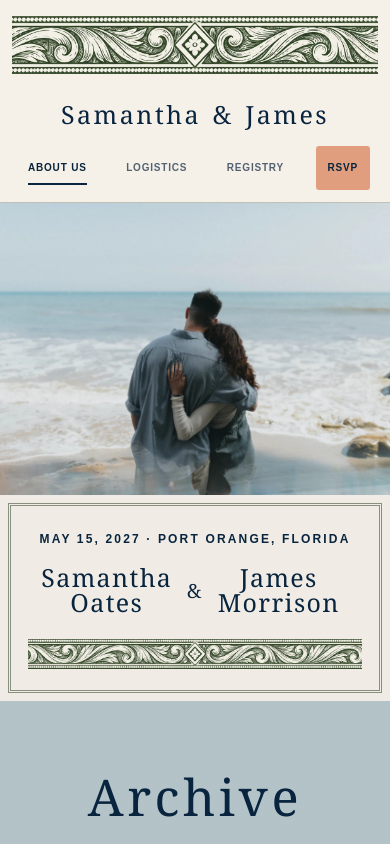
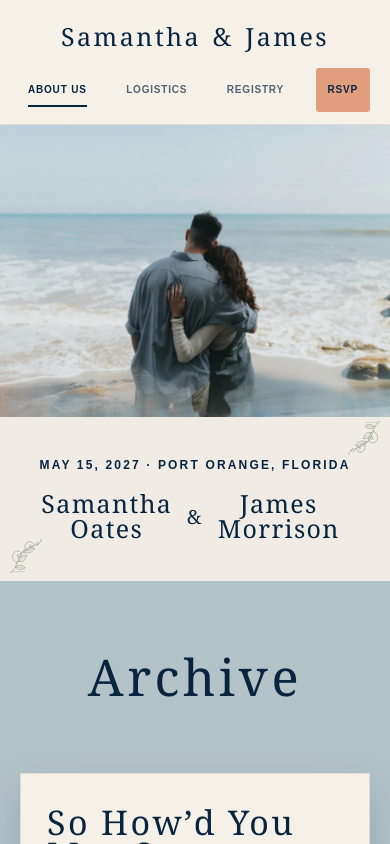
Before and after one commit to jcm-sno/jcm-sno.github.io, a Next.js app: page / in a window 390 px wide. Shown: the top 844 px of the page. Built offline with nearby package versions, Linux system fonts and the light colour scheme; a web font is replaced by a local one.

Commit message:
Refine ring details into delicate green botanical accents

```diff
--- a/app/components/ring-ornament.tsx
+++ b/app/components/ring-ornament.tsx
@@ -1,22 +1,29 @@
-/** A cropped view of the green acanthus engraving, with its central diamond retained.
- * The SVG viewport crops the sides on phones instead of shrinking the detail away.
- */
-export default function RingOrnament({ className = "" }: { className?: string }) {
+/** Fine botanical linework and the small diamond echo Samantha’s ring. */
+export default function RingOrnament() {
   return (
-    <svg
-      className={`ring-ornament ${className}`.trim()}
-      viewBox="0 253 2172 184"
-      width="2172"
-      height="184"
-      preserveAspectRatio="xMidYMid slice"
-      aria-hidden="true"
-      focusable="false"
-    >
-      <image href="/green-acanthus-engraving.webp" width="2172" height="724" />
+    <svg className="ring-ornament" viewBox="0 0 70 48" width="70" height="48"
+      fill="none" stroke="currentColor" strokeWidth="1" strokeLinecap="round"
+      strokeLinejoin="round" aria-hidden="true" focusable="false">
+      <path d="M35 15L44 24L35 33L26 24ZM35 20L39 24L35 28L31 24Z" />
+      <path d="M23 24C17 25 15 30 9 28C11 23 16 22 23 24ZM47 24C53 23 55 18 61 20C59 25 54 26 47 24ZM9 28C15 29 19 28 23 24M61 20C55 19 51 20 47 24" />
     </svg>
   );
 }
 
-export function RingFrame() {
-  return <span className="ring-frame" aria-hidden="true" />;
+export function RingCorners() {
+  return (
+    <span className="ring-corners" aria-hidden="true">
+      {["top", "bottom"].map((corner) => (
+        <svg key={corner} className={`ring-corner ring-corner-${corner}`}
+          viewBox="0 0 100 100" width="100" height="100" fill="none"
+          stroke="currentColor" strokeWidth="1.15" strokeLinecap="round"
+          strokeLinejoin="round" focusable="false">
+          <path d="M14 86C34 75 26 49 46 35C64 22 82 25 85 10M30 64C19 60 16 46 23 40C29 34 39 36 40 44C41 51 32 53 30 48C29 45 32 43 34 45M49 34C43 22 53 13 62 16C72 20 66 30 60 27C57 25 59 22 61 22" />
+          <path d="M34 60C36 48 45 45 52 47C49 50 49 55 45 58C42 61 39 61 34 60ZM44 39C48 37 51 32 56 34C58 28 65 29 70 31C64 39 55 44 44 39ZM27 73C30 79 40 80 48 75C43 68 34 66 27 73Z" />
+          <path d="M36 58L48 49M47 38L66 32M30 73L44 75M19 84C31 81 37 85 46 83" strokeWidth=".65" />
+          <path d="M76 16L80 20L76 24L72 20Z" strokeWidth=".9" />
+        </svg>
+      ))}
+    </span>
+  );
 }
--- a/app/components/site-header.tsx
+++ b/app/components/site-header.tsx
@@ -1,4 +1,4 @@
-import RingOrnament from "./ring-ornament";
+import Link from "next/link";
 
 type SiteHeaderProps = {
   active: "about" | "logistics" | "registry" | "rsvp";
@@ -13,8 +13,6 @@ const links = [
 
 export default function SiteHeader({ active }: SiteHeaderProps) {
   return (
-    <>
-      <div className="site-engraving" aria-hidden="true"><RingOrnament /></div>
     <header className="site-nav">
       <Link className="wordmark" href="/" aria-label="Samantha and James home">
         Samantha <span>&amp;</span> James
@@ -32,7 +30,5 @@ export default function SiteHeader({ active }: SiteHeaderProps) {
         ))}
       </nav>
     </header>
-    </>
   );
 }
-import Link from "next/link";
--- a/app/logistics/page.tsx
+++ b/app/logistics/page.tsx
@@ -1,7 +1,6 @@
 import type { Metadata } from "next";
 import FastAnchorNav from "../components/fast-anchor-nav";
 import SiteHeader from "../components/site-header";
-import RingOrnament from "../components/ring-ornament";
 
 export const metadata: Metadata = {
   title: "Logistics | Samantha & James",
@@ -92,7 +91,6 @@ export default function LogisticsPage() {
           <div className="logistics-section-heading">
             <p className="section-number">Schedule</p>
             <h2 id="schedule-title">Save the Weekend</h2>
-            <RingOrnament />
             <p className="schedule-intro">
               A first look at our plans. Times are tentative and shown in
               Eastern Time; we’ll share final details here as they come together.
@@ -162,7 +160,6 @@ export default function LogisticsPage() {
           <div className="logistics-section-heading centered-heading">
             <p className="section-number">Getting here</p>
             <h2 id="travel-title">Nearby Airports</h2>
-            <RingOrnament />
           </div>
           <div className="airport-grid">
             {airports.map((airport) => (
@@ -188,7 +185,6 @@ export default function LogisticsPage() {
             <div>
               <p className="section-number">Where to stay</p>
               <h2 id="lodging-title">Lodging Information</h2>
-              <RingOrnament />
             </div>
           </div>
 
--- a/app/page.tsx
+++ b/app/page.tsx
@@ -1,6 +1,6 @@
 /* eslint-disable @next/next/no-img-element */
 import SiteHeader from "./components/site-header";
-import RingOrnament, { RingFrame } from "./components/ring-ornament";
+import { RingCorners } from "./components/ring-ornament";
 
 const responsiveWidths = [640, 960] as const;
 
@@ -104,7 +104,7 @@ export default function Home() {
             fetchPriority="high"
           />
           <div className="hero-copy">
-            <RingFrame />
+            <RingCorners />
             <p className="eyebrow">May 15, 2027 · Port Orange, Florida</p>
             <h1
               id="hero-title"
@@ -120,14 +120,12 @@ export default function Home() {
                 <span>Morrison</span>
               </span>
             </h1>
-            <RingOrnament />
           </div>
         </section>
 
         <section id="our-story" className="scrapbook-section" aria-labelledby="story-heading">
           <div className="scrapbook-heading">
             <h2 id="story-heading">Archive</h2>
-            <RingOrnament />
           </div>
 
           <div
@@ -137,7 +135,6 @@ export default function Home() {
           >
             <article className="story-card field-day-story">
               <div className="story-heading-fields">
-                <RingOrnament />
                 <p className="clip-kicker">Same neighborhood · first Field Day</p>
                 <h3 id="field-day-heading">So How’d You Meet?</h3>
               </div>
@@ -235,7 +232,6 @@ export default function Home() {
           >
             <article className="story-card boston-story">
               <div className="story-heading-fields">
-                <RingOrnament />
                 <p className="clip-kicker">Boston · beginning to date</p>
                 <h3 id="boston-heading">Life in Cambridge Montage</h3>
               </div>
@@ -304,7 +300,6 @@ export default function Home() {
           >
             <article className="story-card long-distance-story">
               <div className="story-heading-fields">
-                <RingOrnament />
                 <p className="clip-kicker">Scotland · California · long distance</p>
                 <h3 id="long-distance-heading">Across the Distance</h3>
               </div>
@@ -345,7 +340,6 @@ export default function Home() {
           >
             <article className="story-card engagement-story">
               <div className="story-heading-fields">
-                <RingOrnament />
                 <p className="clip-kicker">Engagement</p>
                 <h3 id="engagement-heading">The Big Weekend</h3>
               </div>
--- a/app/ring-ornaments.css
+++ b/app/ring-ornaments.css
@@ -1,111 +1,100 @@
-/* Continuous green acanthus borders inspired by the ring's engraved band. */
+/* A restrained stationery accent: open corners, never a continuous frame. */
 :root {
-  --engraved-green: #43543d;
-}
-
-.ring-ornament {
-  display: block;
-  width: min(340px, 100%);
-  height: auto;
-  aspect-ratio: 2172 / 184;
-  min-height: 32px;
-  margin-inline: auto;
-  overflow: hidden;
-  pointer-events: none;
-}
-
-.site-engraving {
-  padding: 24px 20px 12px;
-  background: var(--album-paper);
-}
-
-.site-engraving .ring-ornament {
-  width: 100%;
-  height: auto;
-  min-height: 58px;
-  aspect-ratio: 2172 / 184;
-}
-
-.site-nav {
-  border-bottom-color: color-mix(in srgb, var(--engraved-green) 30%, transparent);
+  --engraved-green: #65785f;
 }
 
 .hero-copy {
   position: relative;
 }
 
-.ring-frame {
+.ring-corners,
+.ring-corner {
   position: absolute;
-  inset: 8px;
-  border: 3px double color-mix(in srgb, var(--engraved-green) 60%, transparent);
   pointer-events: none;
 }
 
-.hero-copy > .ring-ornament {
-  width: 100%;
-  min-height: 30px;
-  margin-top: 24px;
-  margin-bottom: -6px;
+.ring-corners {
+  inset: 0;
+  color: var(--engraved-green);
 }
 
-.scrapbook-heading .ring-ornament {
-  width: min(440px, 100%);
-  min-height: 40px;
-  margin-top: 26px;
+.ring-corner {
+  width: 74px;
+  height: 74px;
+  opacity: .85;
 }
 
-.story-heading-fields > .ring-ornament {
-  width: 100%;
-  min-height: 28px;
-  margin-bottom: 24px;
+.ring-corner-top {
+  top: -13px;
+  right: -13px;
+  transform: rotate(180deg);
+}
+
+.ring-corner-bottom {
+  bottom: -13px;
+  left: -13px;
+}
+
+/* A tiny diamond is the only echo on the registry and RSVP pages. */
+.ring-ornament {
+  display: block;
+  width: 54px;
+  height: auto;
+  color: var(--engraved-green);
+  pointer-events: none;
 }
 
 .registry-workspace > .ring-ornament {
-  width: min(520px, 100%);
-  min-height: 44px;
-  margin-bottom: 36px;
+  margin: 0 auto 24px;
 }
 
-.utility-hero > .ring-ornament,
-.logistics-section-heading .ring-ornament {
-  width: min(340px, 100%);
-  min-height: 30px;
-  margin: 26px 0 0;
+.utility-hero > .ring-ornament {
+  margin-top: 16px;
 }
 
-.centered-heading .ring-ornament {
-  margin-inline: auto;
+@media (max-width: 1199px) {
+  .ring-corner {
+    width: 64px;
+    height: 64px;
+  }
+
+  .ring-corner-top {
+    top: 0;
+    right: 2px;
+  }
+
+  .ring-corner-bottom {
+    bottom: 0;
+    left: 2px;
+  }
 }
 
 @media (max-width: 767px) {
-  .site-engraving {
-    padding: 16px 12px 4px;
+  .ring-corner {
+    width: 44px;
+    height: 44px;
+  }
+
+  .ring-corner-top {
+    top: -2px;
+    right: 4px;
+  }
+
+  .ring-corner-bottom {
+    bottom: 2px;
+    left: 4px;
   }
 
   .hero-copy {
-    padding: 36px 28px 32px;
+    padding: 40px 28px;
   }
 
   .hero-copy .eyebrow {
     text-align: center;
   }
-
-  .hero-copy > .ring-ornament {
-    min-height: 30px;
-    margin-bottom: 0;
-  }
-
-  .scrapbook-heading .ring-ornament {
-    width: 100%;
-    min-height: 36px;
-  }
-
-  .registry-workspace > .ring-ornament {
-    min-height: 36px;
-  }
 }
 
-/* At tablet widths the larger engraved card belongs below the photograph. */
+/* Keep the invitation beneath the photograph at intermediate widths. */
 @media (min-width: 768px) and (max-width: 1199px) {
   .hero-banner {
     display: flex;
@@ -134,8 +123,4 @@
     width: min(360px, 100%);
     margin-inline: auto;
   }
-
-  .hero-copy > .ring-ornament {
-    width: min(360px, 100%);
-  }
 }
```
Also changed, not shown: public/green-acanthus-engraving.webp (deleted).
